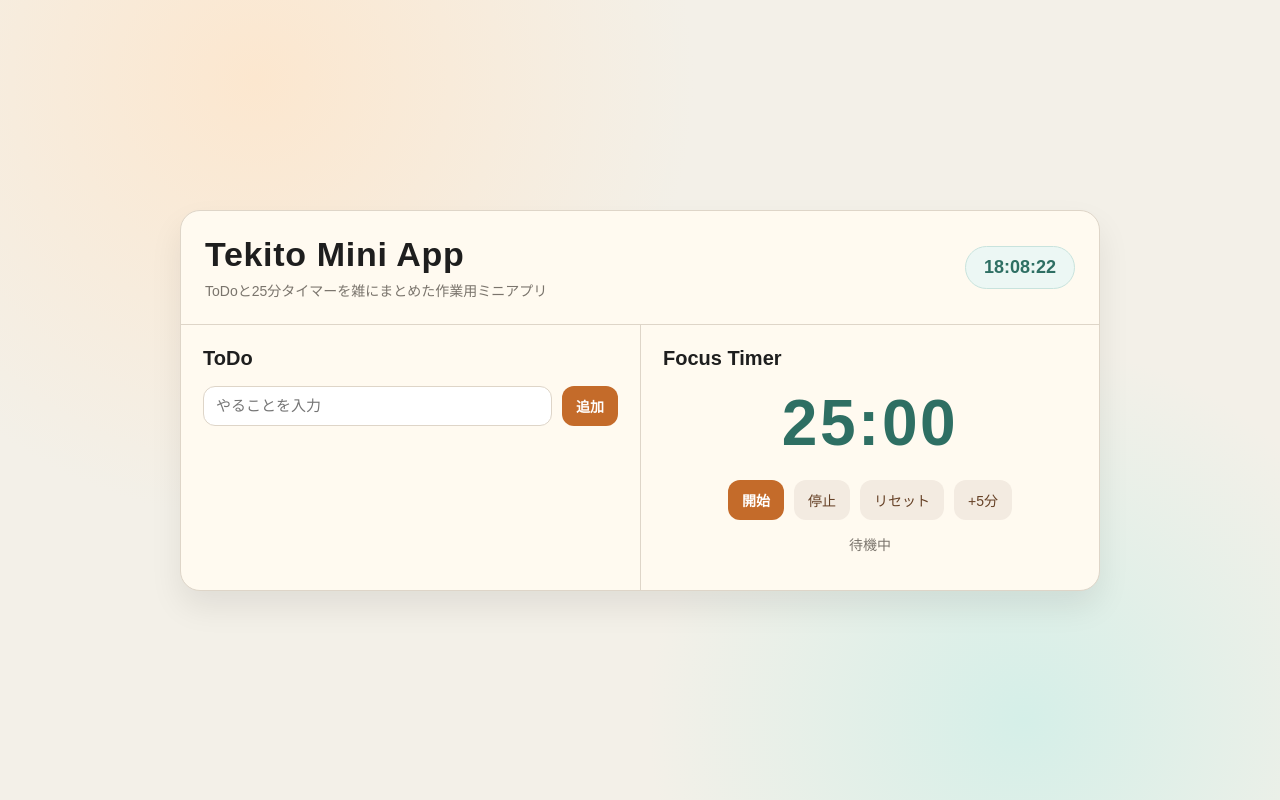
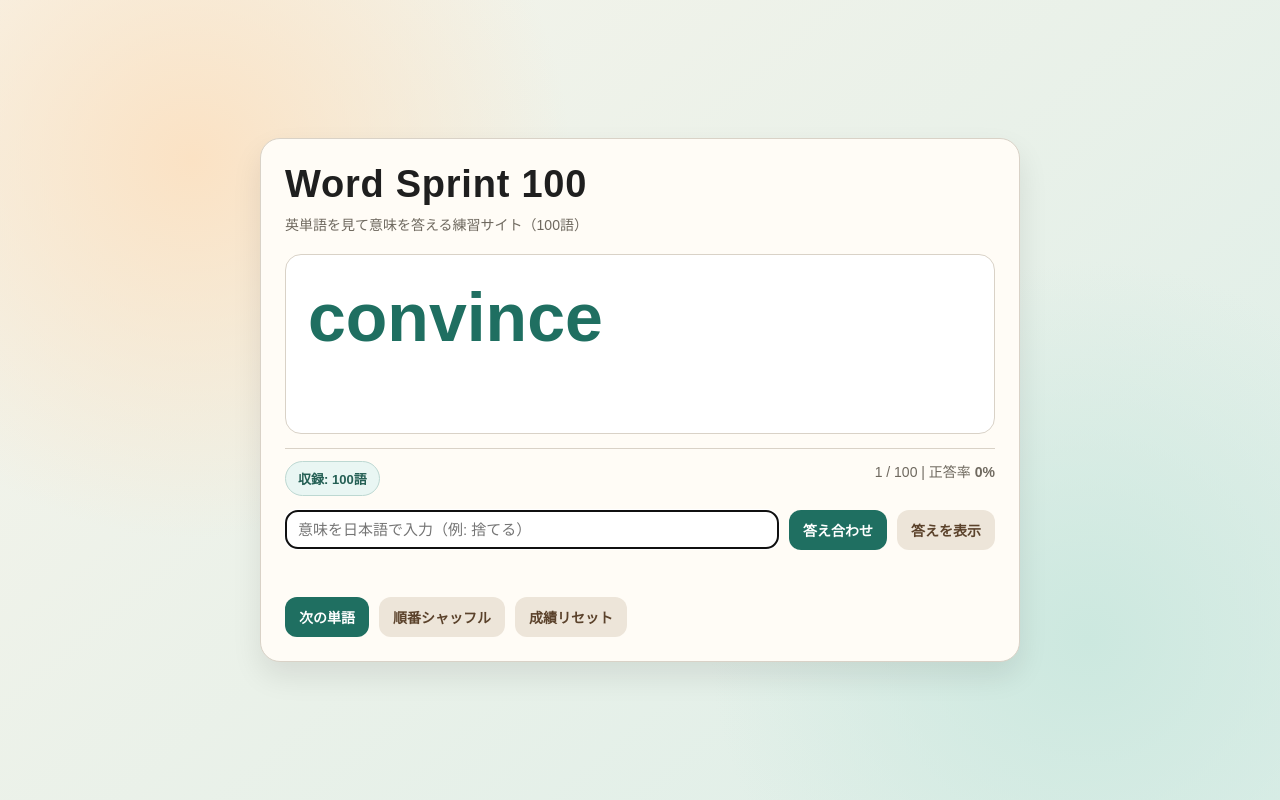
Before and after one commit to souichi030917sys-del/tekito-miniapp-, a plain HTML site: page index.html in a window 1280 px wide. Drawn offline with Linux system fonts and the light colour scheme.

Commit message:
Create public vocabulary study site

```diff
--- a/index.html
+++ b/index.html
@@ -3,104 +3,118 @@
 <head>
   <meta charset="UTF-8" />
   <meta name="viewport" content="width=device-width, initial-scale=1.0" />
-  <title>Tekito Mini App</title>
+  <title>Word Sprint 100</title>
   <style>
     :root {
-      --bg: #f3f0e8;
-      --panel: #fffaf0;
-      --text: #1e1e1e;
-      --accent: #c46b2a;
-      --accent-2: #2e6f63;
-      --muted: #7a746c;
-      --line: #ded5c8;
+      --bg: #f6f3eb;
+      --panel: #fffcf6;
+      --line: #d9d2c7;
+      --text: #1f1f1f;
+      --muted: #6f695f;
+      --accent: #1f6f61;
+      --accent-2: #b86b2a;
+      --ok: #1c7c54;
+      --ng: #b42318;
     }
 
     * { box-sizing: border-box; }
 
     body {
       margin: 0;
-      font-family: "Yu Gothic", "Hiragino Kaku Gothic ProN", sans-serif;
-      color: var(--text);
-      background:
-        radial-gradient(circle at 20% 10%, #fce7cf 0%, transparent 35%),
-        radial-gradient(circle at 80% 90%, #d5efe8 0%, transparent 30%),
-        var(--bg);
       min-height: 100vh;
       display: grid;
       place-items: center;
+      padding: 20px;
+      color: var(--text);
+      font-family: "Yu Gothic", "Hiragino Kaku Gothic ProN", sans-serif;
+      background:
+        radial-gradient(circle at 15% 20%, #fbe2c4 0%, transparent 30%),
+        radial-gradient(circle at 85% 80%, #cce8df 0%, transparent 30%),
+        linear-gradient(140deg, #f7f4ea, #dceee8);
+    }
+
+    .card {
+      width: min(760px, 100%);
+      background: var(--panel);
+      border: 1px solid var(--line);
+      border-radius: 20px;
+      box-shadow: 0 14px 30px rgba(0, 0, 0, 0.09);
       padding: 24px;
     }
 
-    .app {
-      width: min(920px, 100%);
-      background: var(--panel);
-      border: 1px solid var(--line);
-      border-radius: 20px;
-      box-shadow: 0 16px 32px rgba(0, 0, 0, 0.08);
-      overflow: hidden;
-    }
-
-    .header {
-      padding: 24px;
-      border-bottom: 1px solid var(--line);
-      display: flex;
-      justify-content: space-between;
-      align-items: center;
-      gap: 16px;
-      flex-wrap: wrap;
-    }
-
-    .title {
+    h1 {
       margin: 0;
-      font-size: clamp(24px, 3.5vw, 34px);
+      font-size: clamp(24px, 4vw, 38px);
       letter-spacing: 0.02em;
     }
 
-    .sub {
-      margin: 6px 0 0;
+    .subtitle {
+      margin: 8px 0 0;
       color: var(--muted);
       font-size: 14px;
     }
 
-    .clock {
-      font-size: 18px;
-      font-weight: 700;
-      color: var(--accent-2);
-      background: #ecf7f4;
-      border: 1px solid #c8e3dd;
-      border-radius: 999px;
-      padding: 10px 16px;
-      min-width: 110px;
-      text-align: center;
+    .word-wrap {
+      margin: 20px 0 14px;
+      border: 1px solid var(--line);
+      border-radius: 16px;
+      padding: 22px;
+      background: #fff;
+      min-height: 180px;
+      display: grid;
+      align-content: center;
+      gap: 10px;
     }
 
-    .grid {
-      display: grid;
-      grid-template-columns: 1fr 1fr;
-      gap: 0;
+    .en {
+      font-size: clamp(34px, 8vw, 68px);
+      line-height: 1;
+      font-weight: 800;
+      color: var(--accent);
+      word-break: break-word;
     }
 
-    .panel {
-      padding: 22px;
+    .ja {
+      font-size: clamp(22px, 5vw, 34px);
+      color: var(--accent-2);
+      font-weight: 700;
+      min-height: 1.3em;
     }
 
-    .panel + .panel {
-      border-left: 1px solid var(--line);
+    .meta {
+      display: flex;
+      justify-content: space-between;
+      gap: 14px;
+      flex-wrap: wrap;
+      color: var(--muted);
+      font-size: 14px;
+      border-top: 1px solid var(--line);
+      padding-top: 12px;
     }
 
-    h2 {
-      margin: 0 0 16px;
-      font-size: 20px;
+    .badge {
+      display: inline-block;
+      border: 1px solid #bdd8d2;
+      background: #e9f6f3;
+      color: #245f54;
+      border-radius: 999px;
+      padding: 7px 12px;
+      font-weight: 700;
+      font-size: 13px;
     }
 
-    .row {
+    .controls,
+    .quiz {
+      margin-top: 14px;
       display: flex;
       gap: 10px;
-      margin-bottom: 14px;
+      flex-wrap: wrap;
+      align-items: center;
     }
 
     input[type="text"] {
       flex: 1;
+      min-width: 220px;
       border: 1px solid var(--line);
       border-radius: 12px;
       padding: 10px 12px;
@@ -114,236 +128,273 @@
       padding: 10px 14px;
       font-size: 14px;
       cursor: pointer;
-      transition: transform 0.15s ease, opacity 0.15s ease;
+      font-weight: 700;
+      transition: transform 0.15s ease;
     }
 
     button:hover { transform: translateY(-1px); }
-    button:active { transform: translateY(0); }
 
-    .btn-main {
-      background: var(--accent);
-      color: #fff;
+    .primary { background: var(--accent); color: #fff; }
+    .secondary { background: #ede5d9; color: #5b422b; }
+
+    .result {
+      min-height: 1.4em;
+      font-size: 14px;
       font-weight: 700;
     }
 
-    .btn-ghost {
-      background: #f3ebe1;
-      color: #664126;
-    }
+    .ok { color: var(--ok); }
+    .ng { color: var(--ng); }
 
-    ul {
-      list-style: none;
-      margin: 0;
-      padding: 0;
-      display: grid;
-      gap: 8px;
-      max-height: 320px;
-      overflow: auto;
-    }
-
-    li {
-      display: flex;
-      justify-content: space-between;
-      align-items: center;
-      gap: 8px;
-      border: 1px solid var(--line);
-      padding: 10px 12px;
-      border-radius: 10px;
-      background: #fff;
-    }
-
-    .todo-text.done {
-      text-decoration: line-through;
-      color: var(--muted);
-    }
-
-    .timer-display {
-      font-size: clamp(36px, 7vw, 64px);
-      font-weight: 800;
-      text-align: center;
-      margin: 8px 0 20px;
-      letter-spacing: 0.04em;
-      color: var(--accent-2);
-    }
-
-    .timer-buttons {
-      display: flex;
-      flex-wrap: wrap;
-      gap: 10px;
-      justify-content: center;
-      margin-bottom: 14px;
-    }
-
-    .status {
-      text-align: center;
-      color: var(--muted);
-      font-size: 14px;
-    }
-
-    @media (max-width: 760px) {
-      .grid { grid-template-columns: 1fr; }
-      .panel + .panel { border-left: 0; border-top: 1px solid var(--line); }
+    @media (max-width: 520px) {
+      .card { padding: 16px; }
+      .quiz, .controls { flex-direction: column; align-items: stretch; }
+      button { width: 100%; }
+      input[type="text"] { min-width: 0; }
     }
   </style>
 </head>
 <body>
-  <main class="app">
-    <header class="header">
+  <main class="card">
+    <h1>Word Sprint 100</h1>
+    <p class="subtitle">英単語を見て意味を答える練習サイト（100語）</p>
+
+    <section class="word-wrap">
+      <div id="en" class="en">loading...</div>
+      <div id="ja" class="ja"></div>
+    </section>
+
+    <div class="meta">
+      <div><span class="badge">収録: 100語</span></div>
       <div>
-        <h1 class="title">Tekito Mini App</h1>
-        <p class="sub">ToDoと25分タイマーを雑にまとめた作業用ミニアプリ</p>
+        <span id="count">1 / 100</span>
+        <span> | 正答率 <strong id="accuracy">0%</strong></span>
       </div>
-      <div id="clock" class="clock">--:--:--</div>
-    </header>
+    </div>
 
-    <section class="grid">
-      <article class="panel">
-        <h2>ToDo</h2>
-        <div class="row">
-          <input id="todoInput" type="text" placeholder="やることを入力" maxlength="80" />
-          <button id="addBtn" class="btn-main">追加</button>
-        </div>
-        <ul id="todoList"></ul>
-      </article>
+    <div class="quiz">
+      <input id="answer" type="text" placeholder="意味を日本語で入力（例: 捨てる）" maxlength="30" />
+      <button id="checkBtn" class="primary">答え合わせ</button>
+      <button id="showBtn" class="secondary">答えを表示</button>
+    </div>
+    <p id="result" class="result"></p>
 
-      <article class="panel">
-        <h2>Focus Timer</h2>
-        <div id="timer" class="timer-display">25:00</div>
-        <div class="timer-buttons">
-          <button id="startBtn" class="btn-main">開始</button>
-          <button id="pauseBtn" class="btn-ghost">停止</button>
-          <button id="resetBtn" class="btn-ghost">リセット</button>
-          <button id="fiveBtn" class="btn-ghost">+5分</button>
-        </div>
-        <p id="status" class="status">待機中</p>
-      </article>
-    </section>
+    <div class="controls">
+      <button id="nextBtn" class="primary">次の単語</button>
+      <button id="shuffleBtn" class="secondary">順番シャッフル</button>
+      <button id="resetBtn" class="secondary">成績リセット</button>
+    </div>
   </main>
 
   <script>
-    const todoInput = document.getElementById("todoInput");
-    const addBtn = document.getElementById("addBtn");
-    const todoList = document.getElementById("todoList");
+    const words = [
+      { en: "abandon", ja: "捨てる" },
+      { en: "absorb", ja: "吸収する" },
+      { en: "abstract", ja: "抽象的な" },
+      { en: "accompany", ja: "伴う" },
+      { en: "accomplish", ja: "成し遂げる" },
+      { en: "accumulate", ja: "蓄積する" },
+      { en: "accurate", ja: "正確な" },
+      { en: "adapt", ja: "適応する" },
+      { en: "adequate", ja: "十分な" },
+      { en: "adjust", ja: "調整する" },
+      { en: "admit", ja: "認める" },
+      { en: "advocate", ja: "主張する" },
+      { en: "affect", ja: "影響を与える" },
+      { en: "aggregate", ja: "総計の" },
+      { en: "allocate", ja: "割り当てる" },
+      { en: "alter", ja: "変える" },
+      { en: "ambiguous", ja: "曖昧な" },
+      { en: "anticipate", ja: "予期する" },
+      { en: "apparent", ja: "明らかな" },
+      { en: "approach", ja: "取り組む" },
+      { en: "appropriate", ja: "適切な" },
+      { en: "approximate", ja: "おおよその" },
+      { en: "arise", ja: "生じる" },
+      { en: "artificial", ja: "人工的な" },
+      { en: "assess", ja: "評価する" },
+      { en: "assume", ja: "仮定する" },
+      { en: "attain", ja: "達成する" },
+      { en: "attribute", ja: "〜のせいにする" },
+      { en: "aware", ja: "気づいている" },
+      { en: "beneficial", ja: "有益な" },
+      { en: "brief", ja: "簡潔な" },
+      { en: "calculate", ja: "計算する" },
+      { en: "capacity", ja: "能力" },
+      { en: "cease", ja: "やめる" },
+      { en: "circumstance", ja: "状況" },
+      { en: "cite", ja: "引用する" },
+      { en: "civilization", ja: "文明" },
+      { en: "clarify", ja: "明確にする" },
+      { en: "coherent", ja: "一貫した" },
+      { en: "coincide", ja: "一致する" },
+      { en: "collapse", ja: "崩壊する" },
+      { en: "combine", ja: "結合する" },
+      { en: "commence", ja: "開始する" },
+      { en: "compel", ja: "強いる" },
+      { en: "compensate", ja: "補償する" },
+      { en: "comprehensive", ja: "包括的な" },
+      { en: "conceal", ja: "隠す" },
+      { en: "concentrate", ja: "集中する" },
+      { en: "conclude", ja: "結論づける" },
+      { en: "concrete", ja: "具体的な" },
+      { en: "conduct", ja: "行う" },
+      { en: "confine", ja: "制限する" },
+      { en: "confirm", ja: "確認する" },
+      { en: "conscious", ja: "意識している" },
+      { en: "consequence", ja: "結果" },
+      { en: "considerable", ja: "かなりの" },
+      { en: "consist", ja: "成る" },
+      { en: "constant", ja: "絶え間ない" },
+      { en: "consume", ja: "消費する" },
+      { en: "contemporary", ja: "現代の" },
+      { en: "contradict", ja: "矛盾する" },
+      { en: "contribute", ja: "貢献する" },
+      { en: "conventional", ja: "従来の" },
+      { en: "convert", ja: "変換する" },
+      { en: "convince", ja: "納得させる" },
+      { en: "crucial", ja: "極めて重要な" },
+      { en: "cultivate", ja: "養う" },
+      { en: "decline", ja: "減少する" },
+      { en: "deduce", ja: "推論する" },
+      { en: "define", ja: "定義する" },
+      { en: "demonstrate", ja: "実証する" },
+      { en: "derive", ja: "引き出す" },
+      { en: "despite", ja: "〜にもかかわらず" },
+      { en: "detect", ja: "見つける" },
+      { en: "diminish", ja: "減少する" },
+      { en: "distribute", ja: "分配する" },
+      { en: "domestic", ja: "国内の" },
+      { en: "eliminate", ja: "取り除く" },
+      { en: "emerge", ja: "現れる" },
+      { en: "emphasize", ja: "強調する" },
+      { en: "enable", ja: "可能にする" },
+      { en: "encounter", ja: "遭遇する" },
+      { en: "enhance", ja: "高める" },
+      { en: "ensure", ja: "確実にする" },
+      { en: "equivalent", ja: "同等の" },
+      { en: "establish", ja: "確立する" },
+      { en: "estimate", ja: "見積もる" },
+      { en: "evident", ja: "明白な" },
+      { en: "evolve", ja: "進化する" },
+      { en: "exhibit", ja: "示す" },
+      { en: "expand", ja: "拡大する" },
+      { en: "explicit", ja: "明確な" },
+      { en: "exploit", ja: "活用する" },
+      { en: "facilitate", ja: "促進する" },
+      { en: "fundamental", ja: "基本的な" },
+      { en: "generate", ja: "生み出す" },
+      { en: "inevitable", ja: "避けられない" },
+      { en: "infer", ja: "推論する" },
+      { en: "justify", ja: "正当化する" },
+      { en: "maintain", ja: "維持する" }
+    ];
 
-    const clock = document.getElementById("clock");
-    const timerEl = document.getElementById("timer");
-    const statusEl = document.getElementById("status");
-    const startBtn = document.getElementById("startBtn");
-    const pauseBtn = document.getElementById("pauseBtn");
+    const enEl = document.getElementById("en");
+    const jaEl = document.getElementById("ja");
+    const answerEl = document.getElementById("answer");
+    const resultEl = document.getElementById("result");
+    const countEl = document.getElementById("count");
+    const accuracyEl = document.getElementById("accuracy");
+
+    const checkBtn = document.getElementById("checkBtn");
+    const showBtn = document.getElementById("showBtn");
+    const nextBtn = document.getElementById("nextBtn");
+    const shuffleBtn = document.getElementById("shuffleBtn");
     const resetBtn = document.getElementById("resetBtn");
-    const fiveBtn = document.getElementById("fiveBtn");
 
-    let todos = JSON.parse(localStorage.getItem("tekitoTodos") || "[]");
+    let order = [];
+    let index = 0;
+    let current = null;
 
-    function saveTodos() {
-      localStorage.setItem("tekitoTodos", JSON.stringify(todos));
+    const score = JSON.parse(localStorage.getItem("wordSprintScore") || "{\"total\":0,\"correct\":0}");
+
+    function normalize(text) {
+      return text.trim().replace(/\s+/g, "");
     }
 
-    function renderTodos() {
-      todoList.innerHTML = "";
-      todos.forEach((todo, index) => {
-        const li = document.createElement("li");
-
-        const text = document.createElement("span");
-        text.textContent = todo.text;
-        text.className = "todo-text" + (todo.done ? " done" : "");
-        text.onclick = () => {
-          todos[index].done = !todos[index].done;
-          saveTodos();
-          renderTodos();
-        };
-
-        const del = document.createElement("button");
-        del.textContent = "削除";
-        del.className = "btn-ghost";
-        del.onclick = () => {
-          todos.splice(index, 1);
-          saveTodos();
-          renderTodos();
-        };
-
-        li.append(text, del);
-        todoList.appendChild(li);
-      });
+    function renderAccuracy() {
+      const rate = score.total === 0 ? 0 : Math.round((score.correct / score.total) * 100);
+      accuracyEl.textContent = `${rate}%`;
+      localStorage.setItem("wordSprintScore", JSON.stringify(score));
     }
 
-    addBtn.onclick = () => {
-      const text = todoInput.value.trim();
-      if (!text) return;
-      todos.unshift({ text, done: false });
-      todoInput.value = "";
-      saveTodos();
-      renderTodos();
-    };
+    function shuffleIndices() {
+      order = Array.from({ length: words.length }, (_, i) => i);
+      for (let i = order.length - 1; i > 0; i -= 1) {
+        const j = Math.floor(Math.random() * (i + 1));
+        [order[i], order[j]] = [order[j], order[i]];
+      }
+      index = 0;
+    }
 
-    todoInput.addEventListener("keydown", (e) => {
-      if (e.key === "Enter") addBtn.click();
+    function showWord() {
+      if (index >= order.length) {
+        shuffleIndices();
+      }
+
+      current = words[order[index]];
+      index += 1;
+
+      enEl.textContent = current.en;
+      jaEl.textContent = "";
+      answerEl.value = "";
+      resultEl.textContent = "";
+      resultEl.className = "result";
+      countEl.textContent = `${index} / ${words.length}`;
+      answerEl.focus();
+    }
+
+    function checkAnswer() {
+      if (!current) return;
+
+      score.total += 1;
+      const ok = normalize(answerEl.value) === normalize(current.ja);
+
+      if (ok) {
+        score.correct += 1;
+        resultEl.textContent = `正解: ${current.ja}`;
+        resultEl.className = "result ok";
+      } else {
+        resultEl.textContent = `不正解: 正しくは「${current.ja}」`;
+        resultEl.className = "result ng";
+      }
+
+      renderAccuracy();
+    }
+
+    function revealAnswer() {
+      if (!current) return;
+      jaEl.textContent = current.ja;
+      resultEl.textContent = `答え: ${current.ja}`;
+      resultEl.className = "result";
+    }
+
+    checkBtn.addEventListener("click", checkAnswer);
+    showBtn.addEventListener("click", revealAnswer);
+    nextBtn.addEventListener("click", showWord);
+    shuffleBtn.addEventListener("click", () => {
+      shuffleIndices();
+      showWord();
     });
 
-    function tickClock() {
-      const now = new Date();
-      clock.textContent = now.toLocaleTimeString("ja-JP", { hour12: false });
-    }
-    tickClock();
-    setInterval(tickClock, 1000);
+    resetBtn.addEventListener("click", () => {
+      score.total = 0;
+      score.correct = 0;
+      renderAccuracy();
+      resultEl.textContent = "成績をリセットしました";
+      resultEl.className = "result";
+    });
 
-    let timeLeft = 25 * 60;
-    let timerId = null;
+    answerEl.addEventListener("keydown", (event) => {
+      if (event.key === "Enter") {
+        checkAnswer();
+      }
+    });
 
-    function formatTime(sec) {
-      const m = String(Math.floor(sec / 60)).padStart(2, "0");
-      const s = String(sec % 60).padStart(2, "0");
-      return `${m}:${s}`;
-    }
-
-    function updateTimer() {
-      timerEl.textContent = formatTime(timeLeft);
-    }
-
-    function startTimer() {
-      if (timerId) return;
-      statusEl.textContent = "集中中";
-      timerId = setInterval(() => {
-        timeLeft -= 1;
-        updateTimer();
-        if (timeLeft <= 0) {
-          clearInterval(timerId);
-          timerId = null;
-          statusEl.textContent = "完了! 休憩しよう";
-          timeLeft = 0;
-          updateTimer();
-          alert("25分終了! お疲れさま");
-        }
-      }, 1000);
-    }
-
-    function pauseTimer() {
-      if (!timerId) return;
-      clearInterval(timerId);
-      timerId = null;
-      statusEl.textContent = "一時停止";
-    }
-
-    function resetTimer() {
-      clearInterval(timerId);
-      timerId = null;
-      timeLeft = 25 * 60;
-      statusEl.textContent = "待機中";
-      updateTimer();
-    }
-
-    function addFiveMin() {
-      timeLeft += 5 * 60;
-      updateTimer();
-    }
-
-    startBtn.onclick = startTimer;
-    pauseBtn.onclick = pauseTimer;
-    resetBtn.onclick = resetTimer;
-    fiveBtn.onclick = addFiveMin;
-
-    renderTodos();
-    updateTimer();
+    shuffleIndices();
+    showWord();
+    renderAccuracy();
   </script>
 </body>
 </html>
```
Also changed, not shown: README.md (added).
